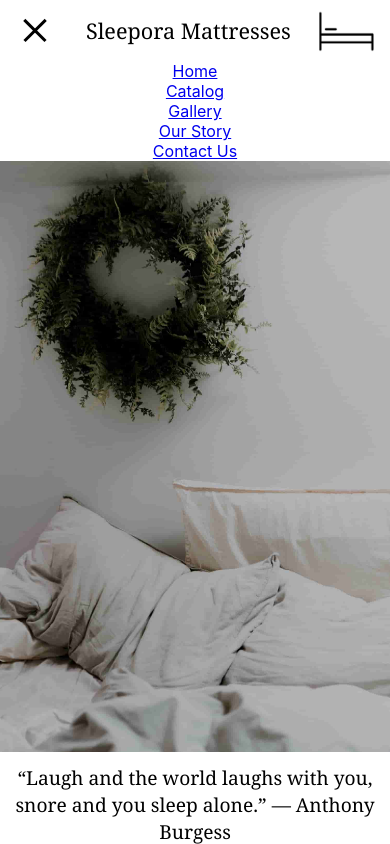
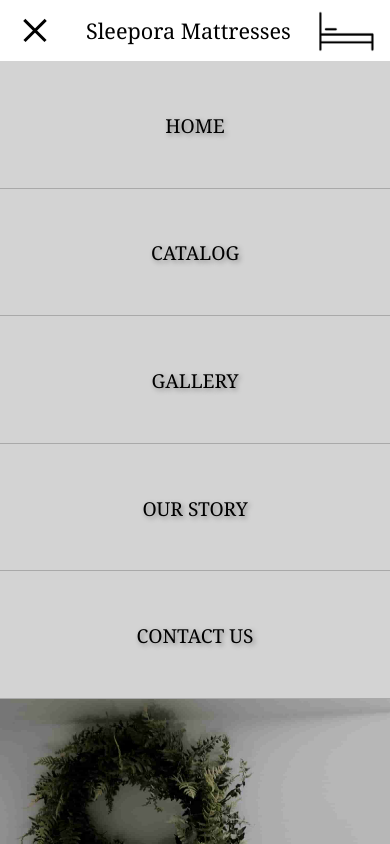
Before and after one commit to NorthUniverse/sleepora-react, a React (Create React App) app: page / in a window 390 px wide. Both pictures are taken after a click on the element 36 px from the left and 30 px from the top of the page. Shown: the top 844 px of the page. Built offline with nearby package versions, Linux system fonts and the light colour scheme.

Commit message:
menu item styled

```diff
--- a/src/assets/components/header/header.js
+++ b/src/assets/components/header/header.js
@@ -38,8 +38,8 @@ function Header() {
             { toggleMobileMenu ? (<div className="link-wrapper">
                 {TopMenuItems.map((item, index) => {
                     return (
-                        <div className={`${item.cName}`}>
-                            <NavLink exact to={item.url} activeClassName="active-link">{item.title}</NavLink>
+                        <div className={`${item.cName} mobile-menu-styles`}>
+                            <NavLink exact to={item.url} activeClassName="active-link" className="each-menu-item">{item.title}</NavLink>
                         </div>
                     )
                 })}
```
